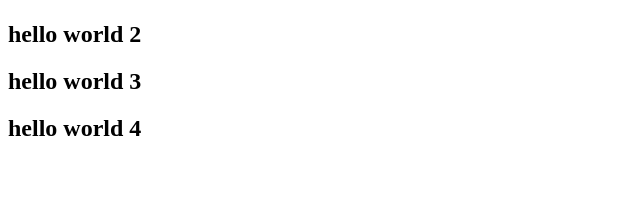
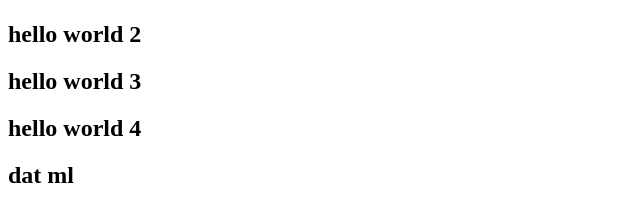
Before and after one commit to hinhnxth2009027/demo_git, a plain HTML site: page index.html in a window 1280 px wide. Shown: the part 59-280 px from the top of the page, without its empty margins (0-640 px from the left). Drawn offline with Linux system fonts and the light colour scheme.

Commit message:
add tuan

```diff
--- a/index.html
+++ b/index.html
@@ -22,8 +22,11 @@
 
 <!--hjnh-->
 <h2>hello world 4</h2>
+<!--hjnh-->
 
-<!--hjnh-->
+<!--Tuan-->
+<h2>dat ml</h2>
+<!--Tuan-->
 
 </body>
 </html>
```
